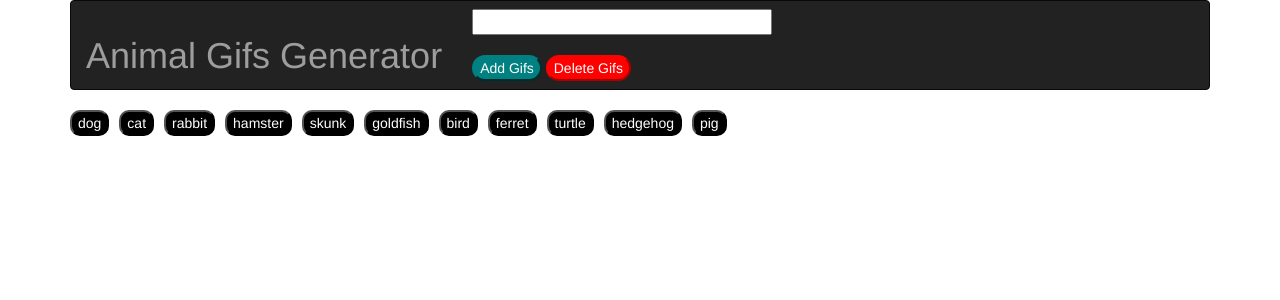
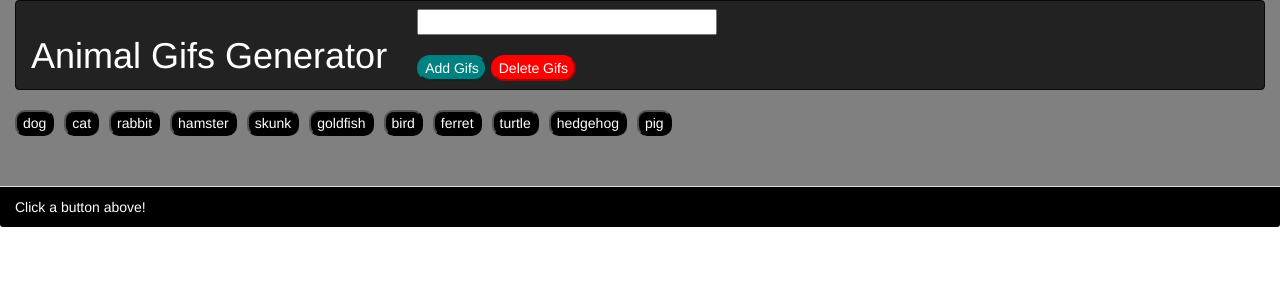
Before and after one commit to ait530/giphyAPI, a PHP site: page / in a window 1280 px wide. Shown: the top 300 px of the page. Run offline with PHP 8.4, Linux system fonts and the light colour scheme; some libraries are stand-ins or nearby versions.

Commit message:
gray background color

```diff
--- a/assets/style.css
+++ b/assets/style.css
@@ -59,4 +59,15 @@ p {
 
 #gifs-appear-here {
   float:left;
+  color:white;
 }
+
+
+.panel-footer {
+  background-color:black;
+  color:white;
+}
+
+.container-fluid {
+  background-color: gray;
+}
--- a/index.html
+++ b/index.html
@@ -11,10 +11,9 @@
 
 <body>
   <!-- Contains all elements -->
-  <div class="container">
+  <div class="container-fluid">
+
     <nav class="navbar navbar-inverse">
-    <!-- Main header -->
-    <div class="container-fluid">
       <!-- Brand and toggle get grouped for better mobile display -->
       <div class="navbar-header">
         <button type="button" class="navbar-toggle collapsed" data-toggle="collapse" data-target="#bs-example-navbar-collapse-1" aria-expanded="false">
@@ -23,7 +22,7 @@
           <span class="icon-bar"></span>
           <span class="icon-bar"></span>
         </button>
-      <a class="navbar-brand" href="#"><h1>Animal Gifs Generator</h1></a>
+        <a class="navbar-brand"  href="#" style="color:white;"><h1>Animal Gifs Generator</h1></a>
       </div>
 
       <!-- Collect the nav links, forms, and other content for toggling -->
@@ -39,7 +38,6 @@
           <input id="delete-topic" type="submit" value="Delete Gifs"></input>
         </form>
       </div><!-- /.navbar-collapse -->
-  </div><!-- /.container-fluid -->
     </nav>
 
     <!-- Animal/topic buttons located here -->
@@ -50,6 +48,7 @@
 
   </div>
 
+  <div class="panel-footer">Click a button above!</div>
   <!-- jQuery  -->
   <script
   src="https://code.jquery.com/jquery-3.1.1.min.js"
```
Lines whose indentation alone changed are shown as unchanged.
